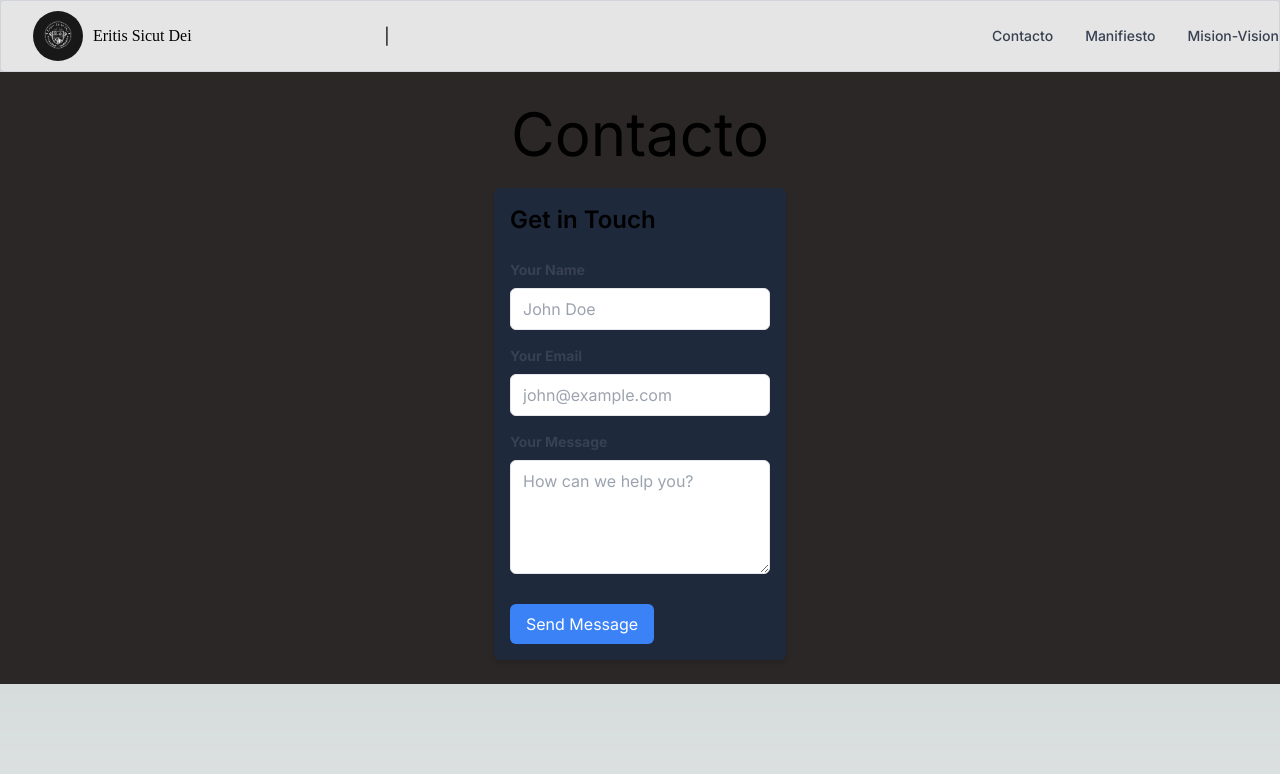
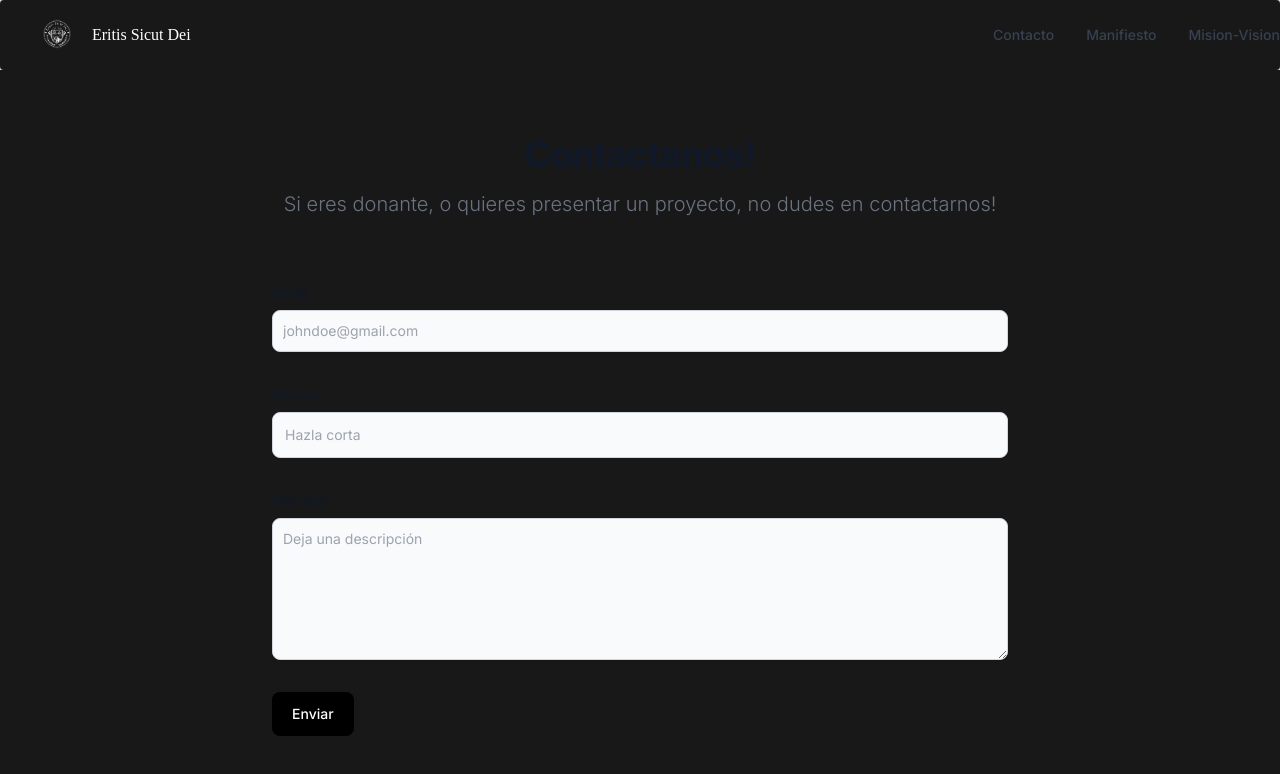
Before and after one commit to fVillaSymmes/EritisSicutWeb, a Next.js app: page /contacto in a window 1280 px wide. Shown: the top 774 px of the page. Built offline with nearby package versions, Linux system fonts and the light colour scheme.

Commit message:
Avance respecto a la página contacto

```diff
--- a/src/app/(general)/contacto/page.tsx
+++ b/src/app/(general)/contacto/page.tsx
@@ -1,68 +1,27 @@
 export default function Contacto() {
   return (
-    <main className='flex flex-col items-center pt-8 bg-custom'>
-      <h1 className='text-6xl'>Contacto</h1>
-      <div className='md:m mx-auto my-6 max-w-md rounded-md bg-slate-800 p-4 shadow-md'>
-        <h2 className='mb-6 text-2xl font-semibold'>Get in Touch</h2>
-        <form
-          action='#'
-          method='POST'
-        >
-          <div className='mb-4'>
-            <label
-              htmlFor='name'
-              className='mb-2 block text-sm font-bold text-gray-700'
-            >
-              Your Name
-            </label>
-            <input
-              type='text'
-              id='name'
-              name='name'
-              placeholder='John Doe'
-              required
-              className='w-full rounded-md border px-3 py-2 text-black focus:border-blue-500 focus:outline-none'
-            />
+    <main className=''>
+      <section className="bg-white bg-custom ">
+  <div className="py-8 lg:py-16 px-4 mx-auto max-w-screen-md">
+      <h2 className="mb-4 text-4xl tracking-tight font-extrabold text-center text-gray-900 dark:text-white">Contactanos!</h2>
+      <p className="mb-8 lg:mb-16 font-light text-center text-gray-500 dark:text-gray-400 sm:text-xl"> Si eres donante, o quieres presentar un proyecto, no dudes en contactarnos!</p>
+      <form action="#" className="space-y-8">
+          <div>
+              <label htmlFor="email" className="block mb-2 text-sm font-medium text-gray-900 dark:text-gray-300">Email</label>
+              <input type="email" id="email" className="shadow-sm bg-gray-50 border border-gray-300 text-gray-900 text-sm rounded-lg focus:ring-primary-500 focus:border-primary-500 block w-full p-2.5 dark:bg-gray-700 dark:border-gray-600 dark:placeholder-gray-400 dark:text-white dark:focus:ring-primary-500 dark:focus:border-primary-500 dark:shadow-sm-light" placeholder="johndoe@gmail.com" required/>
           </div>
-          <div className='mb-4'>
-            <label
-              htmlFor='email'
-              className='mb-2 block text-sm font-bold text-gray-700'
-            >
-              Your Email
-            </label>
-            <input
-              type='email'
-              id='email'
-              name='email'
-              placeholder='john@example.com'
-              required
-              className='w-full rounded-md border px-3 py-2 text-black focus:border-blue-500 focus:outline-none'
-            />
+          <div>
+              <label htmlFor="subject" className="block mb-2 text-sm font-medium text-gray-900 dark:text-gray-300">Motivo</label>
+              <input type="text" id="subject" className="block p-3 w-full text-sm text-gray-900 bg-gray-50 rounded-lg border border-gray-300 shadow-sm focus:ring-primary-500 focus:border-primary-500 dark:bg-gray-700 dark:border-gray-600 dark:placeholder-gray-400 dark:text-white dark:focus:ring-primary-500 dark:focus:border-primary-500 dark:shadow-sm-light" placeholder="Hazla corta" required/>
           </div>
-          <div className='mb-6'>
-            <label
-              htmlFor='message'
-              className='mb-2 block text-sm font-bold text-gray-700'
-            >
-              Your Message
-            </label>
-            <textarea
-              id='message'
-              name='message'
-              rows={4}
-              placeholder='How can we help you?'
-              className='w-full rounded-md border px-3 py-2 text-black focus:border-blue-500 focus:outline-none'
-            ></textarea>
+          <div className="sm:col-span-2">
+              <label htmlFor="message" className="block mb-2 text-sm font-medium text-gray-900 dark:text-gray-400">Mensaje</label>
+              <textarea id="message" rows= {6} className="block p-2.5 w-full text-sm text-gray-900 bg-gray-50 rounded-lg shadow-sm border border-gray-300 focus:ring-primary-500 focus:border-primary-500 dark:bg-gray-700 dark:border-gray-600 dark:placeholder-gray-400 dark:text-white dark:focus:ring-primary-500 dark:focus:border-primary-500" placeholder="Deja una descripción"></textarea>
           </div>
-          <button
-            type='submit'
-            className='focus:shadow-outline-blue rounded-md bg-blue-500 px-4 py-2 text-white hover:bg-blue-600 focus:outline-none'
-          >
-            Send Message
-          </button>
-        </form>
-      </div>
+          <button type="submit" className="py-3 px-5 text-sm font-medium text-center text-white rounded-lg  sm:w-fit hover:bg-slate-800  focus:outline-none bg-black ">Enviar</button>
+      </form>
+  </div>
+</section>
     </main>
   )
 }
--- a/src/app/globals.css
+++ b/src/app/globals.css
@@ -33,5 +33,5 @@ body {
 }
 
 .bg-custom {
-  @apply bg-[#2c2727];
+  @apply bg-[#181818];
 }
--- a/src/app/page.tsx
+++ b/src/app/page.tsx
@@ -4,19 +4,17 @@ import LogoEritisSicutDei from '/public/img/logoEritisSicutDei.jpeg'
 
 export default function HomePage() {
   return (
-  <main className='flex flex-col items-center justify-center bg-custom min-h-screen'>
-  <div className='relative w-full flex justify-center items-center'>
+    <main className='flex flex-col items-center justify-center'>
+    <div className='relative w-full flex justify-center items-start'>
       <div className='flex flex-col items-center'>
-      <span className='text-8xl mb-4 font-bodoni-72'>Fundación</span>
         <Image
           alt={'Logo de la fundación Eritis Sicut Dei'}
           src={LogoEritisSicutDei}
           className='rounded-full'
           priority
-        width={500}
-        height={500}
+
         />
-      <span className='text-8xl mt-4 font-bodoni-72'>Eritis Sicut Dei</span>
+        <span className='text-2xl mt-2'> Fundación Eritis Sicut Dei</span>
       </div>
     </div>
   </main>
--- a/src/components/navbar/Navbar.tsx
+++ b/src/components/navbar/Navbar.tsx
@@ -20,7 +20,7 @@ const navItems = [
 
 export const Navbar = () => {
   return (
-    <nav className='rounded border border-gray-300 px-2 py-2.5 shadow sm:px-4 dark:border-gray-700 bg-neutral-200'>
+    <nav className='rounded  px-2 py-2.5 shadow sm:px-4 dark:border-gray-700 bg-custom'>
       <div className='container relative mx-4 flex flex-wrap items-center justify-between'>
         <Image
         alt='Logo Eritis Sicut Dei'
@@ -31,13 +31,13 @@ export const Navbar = () => {
         />
         <div className='flex absolute ml-10 items-auto'>
       <a href="/" className='flex items-auto'>
-        <span className='self-center whitespace-nowrap text-ms font-bodoni-72 text-opacity-2 text-black ml-5'>
+        <span className='self-center whitespace-nowrap text-ms font-bodoni-72 text-opacity-2 text-white ml-5'>
           Eritis
           Sicut
           Dei
         </span>
       </a>
-    </div>|
+    </div>
 
         <NavbarBurgerMenu>
           {navItems.map((navItem) => (
--- a/tailwind.config.ts
+++ b/tailwind.config.ts
@@ -17,6 +17,11 @@ const config: Config = {
         'gradient-conic':
           'conic-gradient(from 180deg at 50% 50%, var(--tw-gradient-stops))',
       },
+      colors: {
+        primary: {"50":"#eff6ff","100":"#dbeafe","200":"#bfdbfe","300":"#93c5fd","400":"#60a5fa","500":"#3b82f6","600":"#2563eb","700":"#1d4ed8","800":"#1e40af","900":"#1e3a8a","950":"#172554"}
+      }
+
+
     },
   },
   plugins: [],
```
Lines whose indentation alone changed are shown as unchanged.
